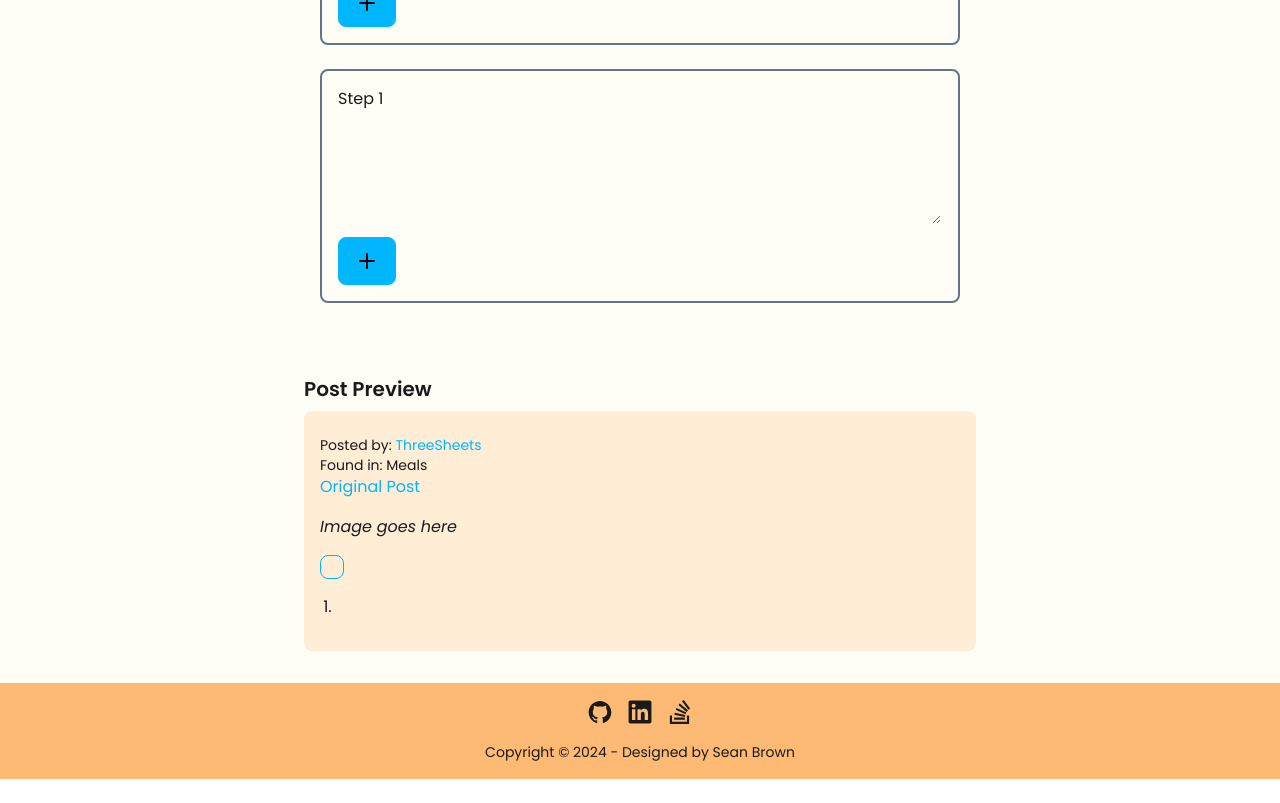
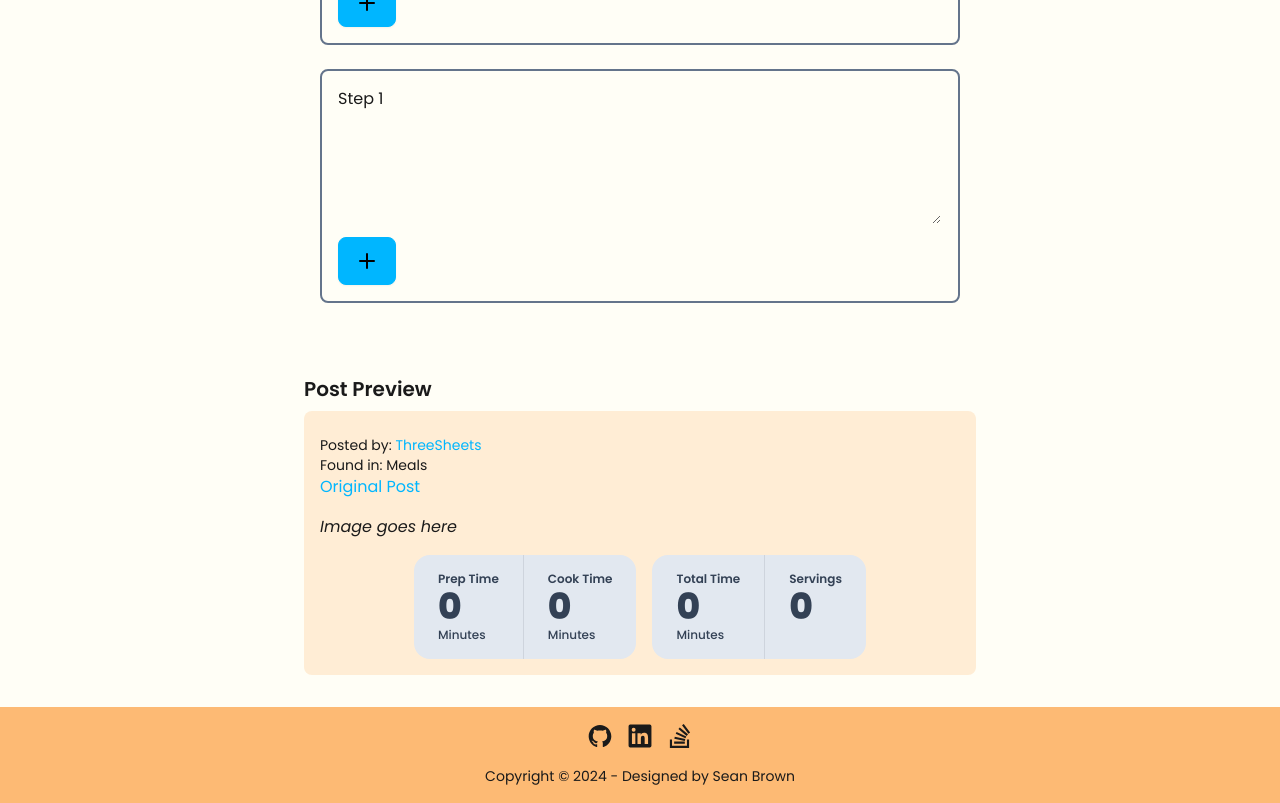
Before and after one commit to DeathlessKraken/fantasy-recipe-book, a React (Vite) app in the folder client/: page /create in a window 1280 px wide. Shown: the part 1363-2166 px from the top of the page. Before the commit the page ends 2142 px from the top, so only its background shows below. Built offline with nearby package versions, Linux system fonts and the light colour scheme.

Commit message:
added/fixed stats in preview/detail

```diff
--- a/client/src/pages/CreateRecipe.jsx
+++ b/client/src/pages/CreateRecipe.jsx
@@ -373,6 +373,39 @@ export default function CreateRecipe () {
                         {content.content && parse(sanitizeHTML(generateHTML(content, extensions)))}
                     </div>
 
+                    <div className="flex flex-col sm:flex-row gap-4 sm:justify-center">
+                        <div className="stats stats-horizontal mt-4 sm:mt-0 self-center bg-slate-200 text-slate-700 text-xs w-64 sm:w-fit">
+                          <div className="stat">
+                            <div className="stat-title text-slate-700 font-semibold">Prep Time</div>
+                            <div className="stat-value">{inputs.prepTime | 0}</div>
+                            <div className="stat-desc text-slate-700 font-medium">Minutes</div>
+                          </div>
+
+                          <div className="stat">
+                            <div className="stat-title text-slate-700 font-semibold">Cook Time</div>
+                            <div className="stat-value">{inputs.cookTime | 0}</div>
+                            <div className="stat-desc text-slate-700 font-medium">Minutes</div>
+                          </div>
+                        </div>
+
+                        <div className="stats stats-horizontal mb-4 sm:mb-0 self-center bg-slate-200 text-slate-700 text-xs w-64 sm:w-fit">
+                            <div className="stat">
+                              <div className="stat-title text-slate-700 font-semibold">Total Time</div>
+                              <div className="stat-value">{Number.parseInt(inputs.prepTime) + Number.parseInt(inputs.cookTime) | 0 }</div>
+                              <div className="stat-desc text-slate-700 font-medium">Minutes</div>
+                            </div>
+
+                            <div className="stat">
+                              <div className="stat-title text-slate-700 font-semibold">Servings</div>
+                              <div className="stat-value">{inputs.servings | 0}</div>
+                              <div className="stat-desc h-[1rem]"></div>
+                            </div>
+                        </div>
+                    </div>
+
+                    {/* Only show on preview if first object key is not blank */}
+                    {
+                        Object.values(inputs.ingredients)[0] !== "" &&
                         <div className="flex flex-col gap-2 text-default">
                             {
                                 Object.values(inputs.ingredients).map((item, idx) => {
@@ -385,7 +418,11 @@ export default function CreateRecipe () {
                                 })
                             }
                         </div>
+                    }
 
+                    {/* Only show on preview if first object key is not blank */}
+                    {
+                        Object.values(inputs.instructions)[0] !== "" &&
                         <ol type="1" className="text-default list-decimal px-4">
                             {
                                 Object.values(inputs.instructions).map((item, idx) => {
@@ -397,6 +434,7 @@ export default function CreateRecipe () {
                                 })
                             }
                         </ol>
+                    }
 
                 </div>
             </div>
--- a/client/src/pages/Recipe.jsx
+++ b/client/src/pages/Recipe.jsx
@@ -95,6 +95,7 @@ export default function Recipe () {
                             <div className="stat">
                               <div className="stat-title text-slate-700 font-semibold">Servings</div>
                               <div className="stat-value">{post.servings}</div>
+                              <div className="stat-desc h-[1rem]"></div>
                             </div>
                         </div>
                     </div>
```
Lines whose indentation alone changed are shown as unchanged.
